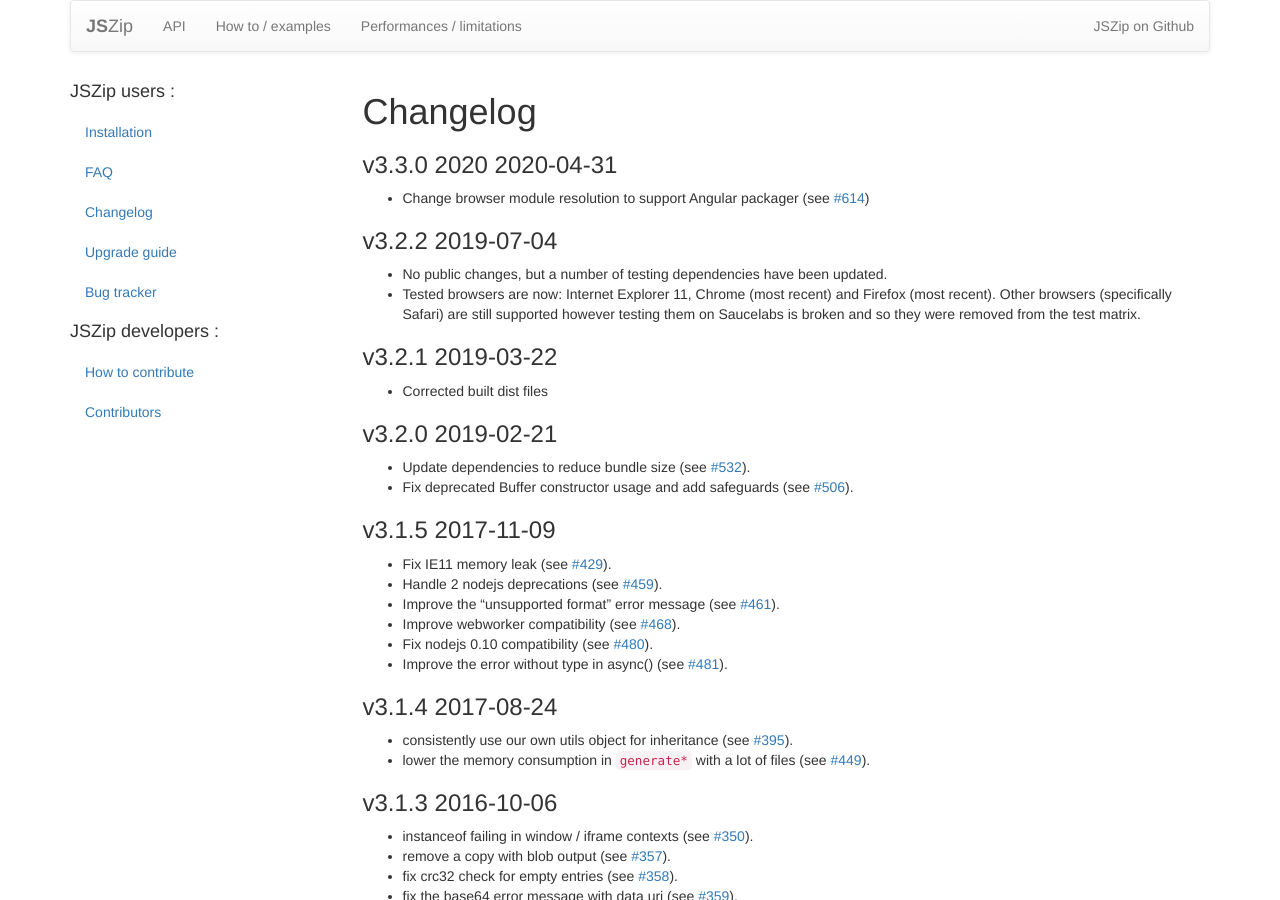
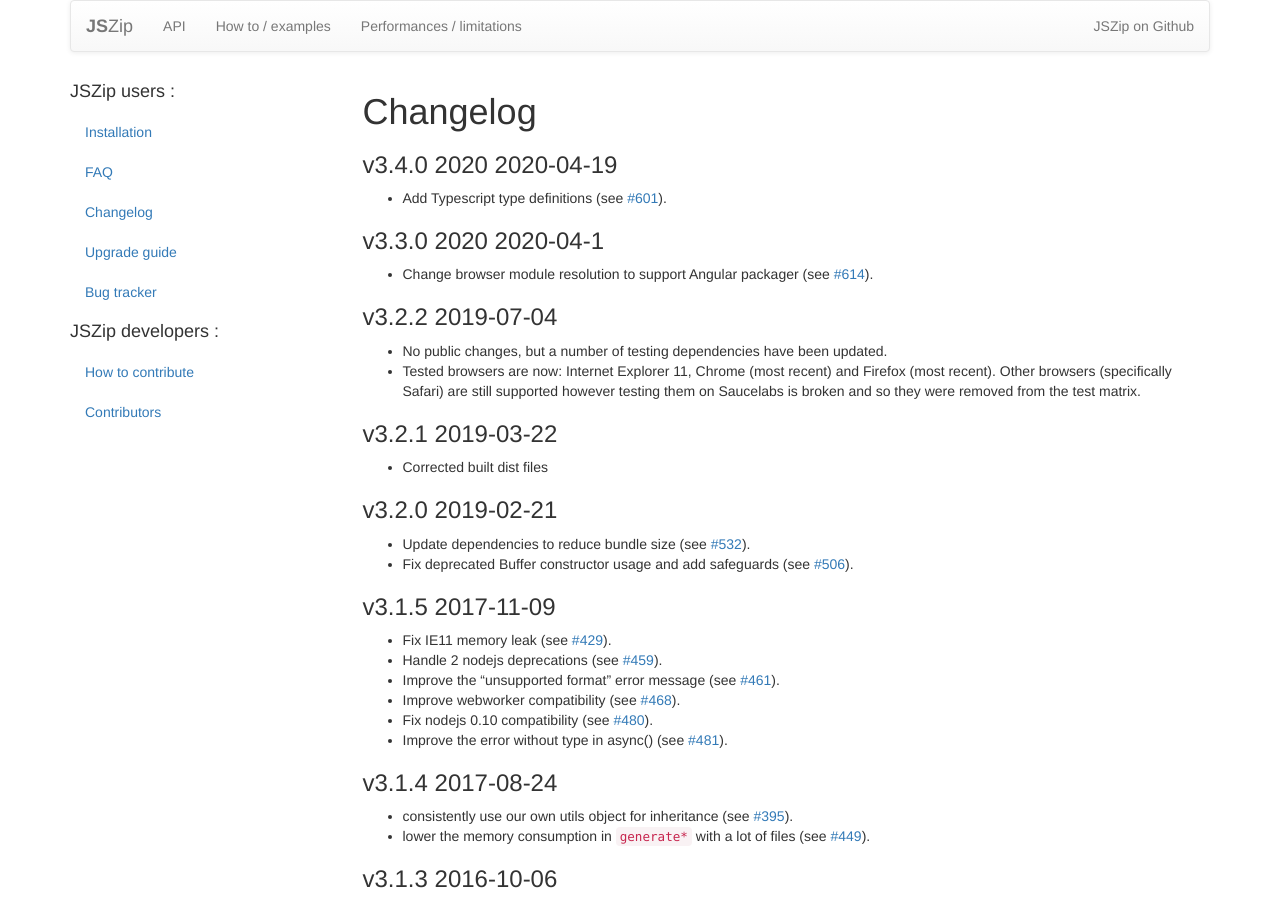
Before and after one commit to Stuk/jszip, a Jekyll site: the page built from CHANGES.md, in a window 1280 px wide and 900 px high. Built offline with Jekyll 4.4.1, drawn with Linux system fonts in a browser that asks for light colours; nearby versions of some CDN libraries; comment, search, counter and statistics services are not loaded.

Commit message:
Update files for 3.4.0

```diff
--- a/CHANGES.md
+++ b/CHANGES.md
@@ -4,9 +4,13 @@
 section: main
 ---
 
-### v3.3.0 2020 2020-04-31
+### v3.4.0 2020 2020-04-19
 
-- Change browser module resolution to support Angular packager (see [#614](https://github.com/Stuk/jszip/pull/614))
+- Add Typescript type definitions (see [#601](https://github.com/Stuk/jszip/pull/601)).
+
+### v3.3.0 2020 2020-04-1
+
+- Change browser module resolution to support Angular packager (see [#614](https://github.com/Stuk/jszip/pull/614)).
 
 ### v3.2.2 2019-07-04
 - No public changes, but a number of testing dependencies have been updated.
--- a/lib/index.js
+++ b/lib/index.js
@@ -42,7 +42,7 @@
 
 // TODO find a better way to handle this version,
 // a require('package.json').version doesn't work with webpack, see #327
-JSZip.version = "3.3.0";
+JSZip.version = "3.4.0";
 
 JSZip.loadAsync = function (content, options) {
     return new JSZip().loadAsync(content, options);
```
Also changed, not shown: dist/jszip.js, dist/jszip.min.js.
